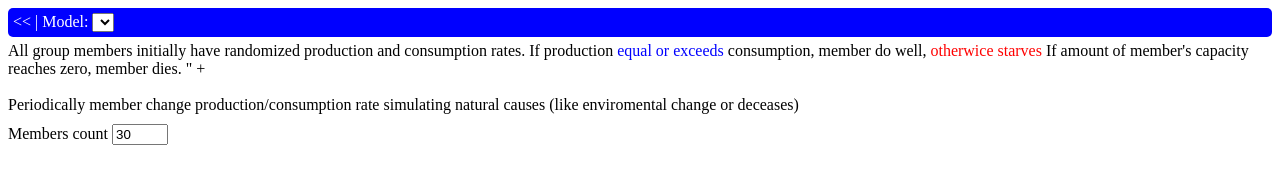
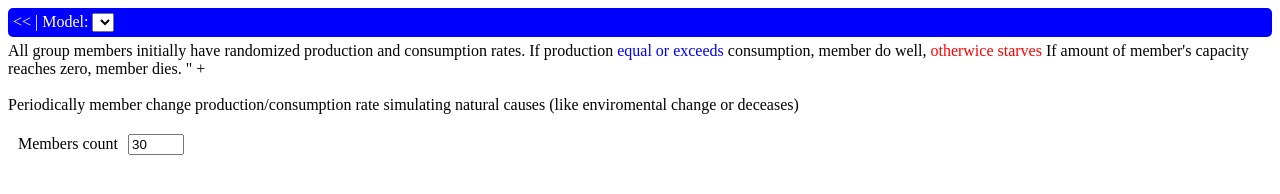
Before and after one commit to black32167/jsim, a website with bundled scripts: page src/model_resources.html in a window 1280 px wide. Built offline with nearby package versions, Linux system fonts and the light colour scheme.

Commit message:
input parameter table formatting

```diff
--- a/src/model_resources.html
+++ b/src/model_resources.html
@@ -31,9 +31,10 @@
 		<br><br>Periodically member <span style="color: black;">change</span> production/consumption rate simulating
 		natural causes (like enviromental change or deceases)
 	</div>
-	<div id="inputs">
-		<div>
-			<span>Members count</span>&nbsp;<input id="input-membersCount" type="number" min="0" max="50" value="30">
+	<div class="table" id="inputs">
+		<div class="row">
+			<div class="cell right">Members count</div>
+			<div class="cell"><input id="input-membersCount" type="number" min="0" max="50" value="30"></div>
 		</div>
 	</div>
 </body>
```
